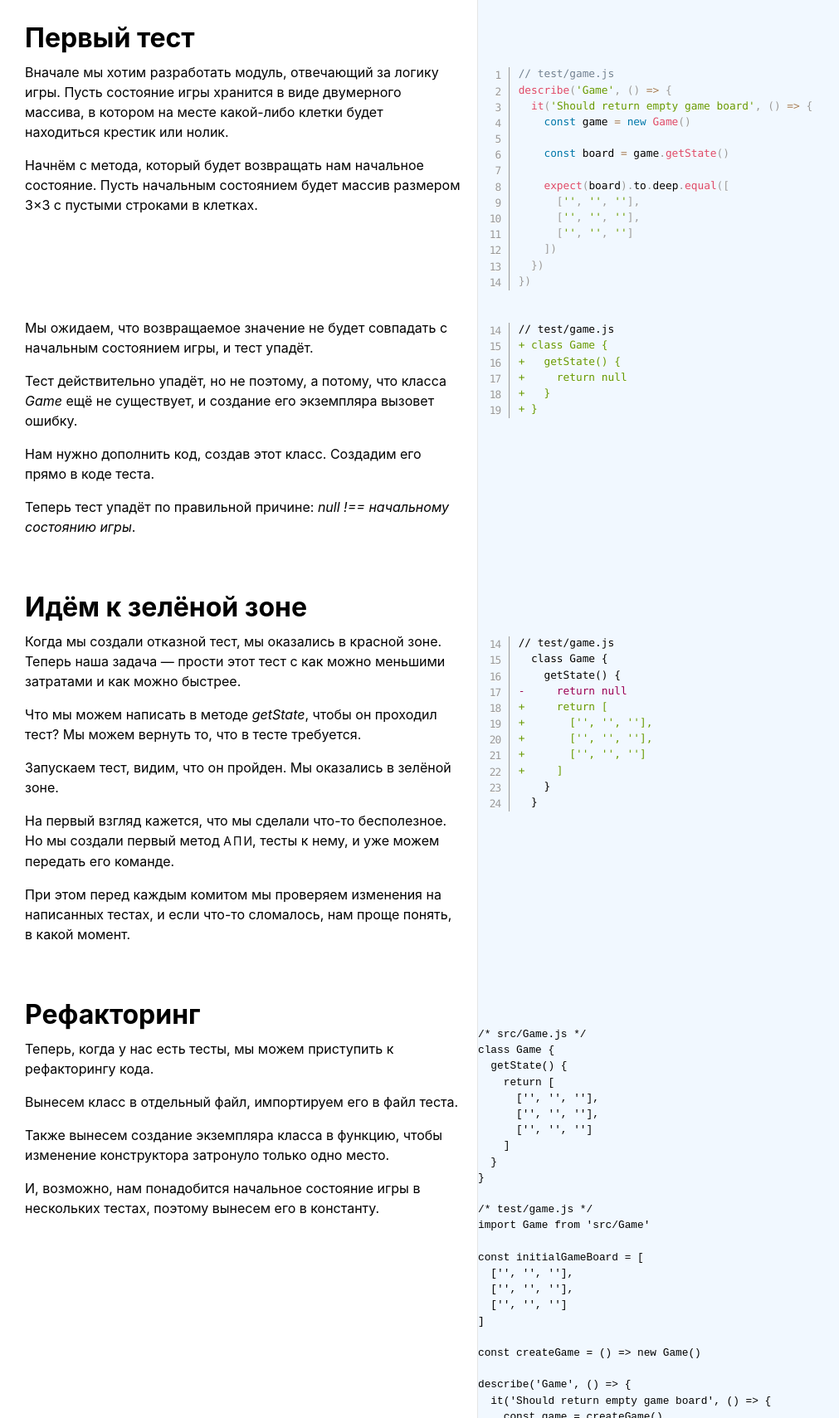
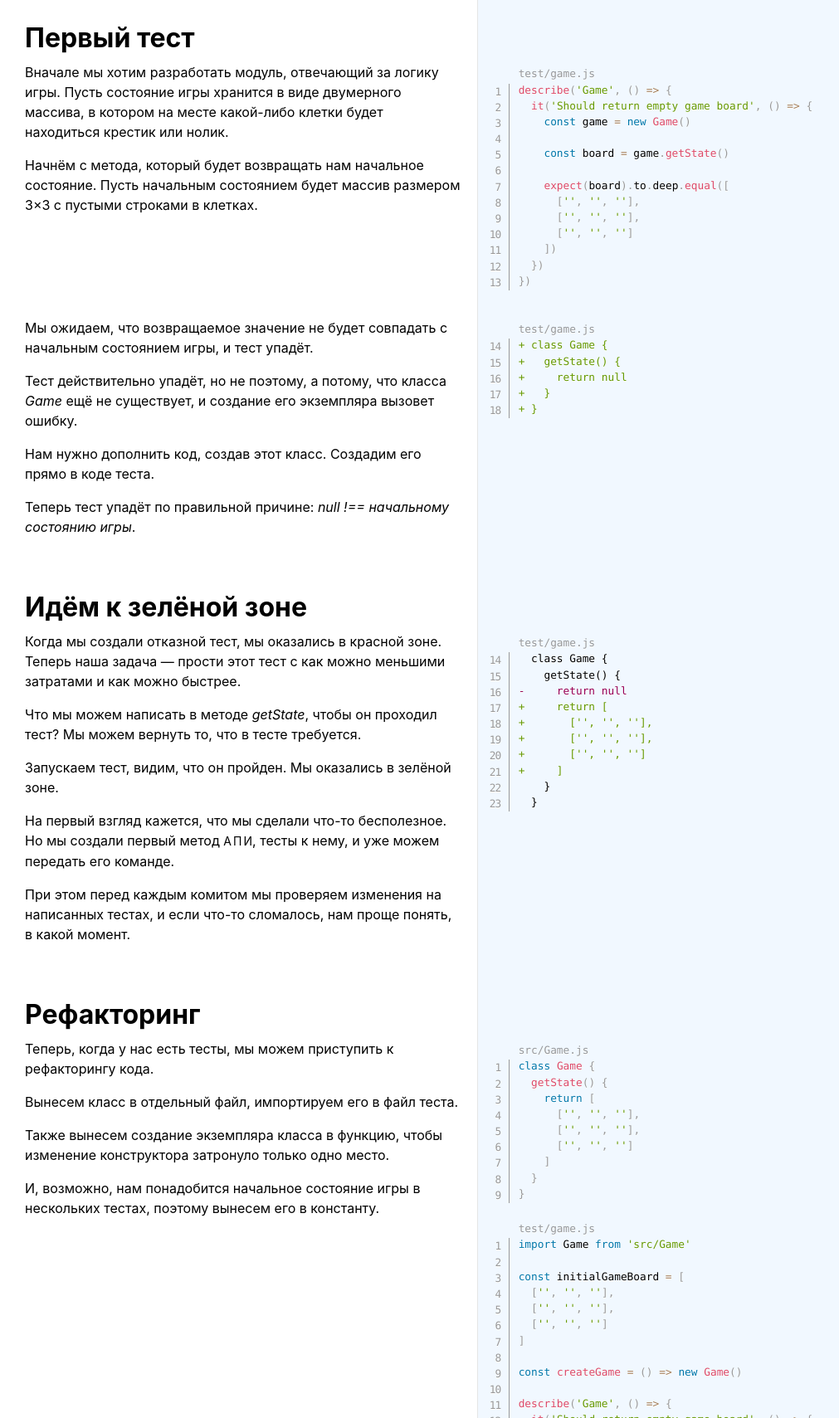
Before and after one commit to bespoyasov/ttt-tdd, a website: page src/index.html in a window 1280 px wide. Shown: the part 1826-3535 px from the top of the page at 83% size, without its empty margins (0-1011 px from the left). Drawn offline with nearby package versions, Linux system fonts and the light colour scheme; files that its build step writes are made by us from their sources.

Commit message:
add filenames to code blocks

```diff
--- a/src/css/grid.css
+++ b/src/css/grid.css
@@ -18,6 +18,11 @@
 .code {
   width:55%;
   padding-bottom:1rem;
+  position: relative;
+}
+
+.code-filename {
+  color:rgba(0,0,0,.4);
 }
 
 .grid:first-child .text {
--- a/src/sections/2.html
+++ b/src/sections/2.html
@@ -21,7 +21,7 @@
       </ul>
     </div>
     <div class='code'>
-      <pre><code class="line-numbers language-json">"scripts": {
+      <pre><div class='code-filename'>package.json</div><code class="line-numbers language-json">"scripts": {
   "test": "mocha --require babel-core/register",
   "build": "webpack"
 },
@@ -30,7 +30,6 @@
   "babel-plugin-array-includes": "^2.0.3",
   "babel-plugin-transform-runtime": "^6.23.0",
   "babel-preset-es2015": "^6.24.1",
-  "babel-preset-stage-0": "^6.24.1",
   "chai": "^4.1.2",
   "jsdom": "^11.6.2",
   "mocha": "^5.0.1",
@@ -50,8 +49,7 @@
       <p>Создадим конфигурацию сборки и пропишем входной файл. Сборка нам понадобится ближе к концу разработки, но чтобы не отвлекаться в будущем, настроим её сейчас.</p>
     </div>
     <div class='code'>
-      <pre><code class="line-numbers language-js">// webpack.config.js
-var webpack = require('webpack')
+      <pre><div class='code-filename'>webpack.config.js</div><code class="line-numbers language-js">var webpack = require('webpack')
 var path = require('path')
 
 module.exports = [{
--- a/src/sections/3.html
+++ b/src/sections/3.html
@@ -15,8 +15,7 @@
     </div>
 
     <div class='code'>
-      <pre><code class="line-numbers language-js">// test/game.js
-describe('Game', () => {
+      <pre><div class='code-filename'>test/game.js</div><code class="line-numbers language-js">describe('Game', () => {
   it('Should return empty game board', () => {
     const game = new Game()
 
@@ -40,8 +39,7 @@ describe('Game', () => {
       <p>Теперь тест упадёт по правильной причине: <i>null <nobr>!==</nobr> начальному состоянию игры</i>.</p>
     </div>
     <div class='code'>
-      <pre data-start="14"><code class="language-diff line-numbers">// test/game.js
-+ class Game {
+      <pre data-start="14"><div class='code-filename'>test/game.js</div><code class="language-diff line-numbers">+ class Game {
 +   getState() {
 +     return null
 +   }
--- a/src/sections/4.html
+++ b/src/sections/4.html
@@ -17,8 +17,7 @@
     </div>
 
     <div class='code'>
-      <pre data-start="14"><code class="language-diff line-numbers">// test/game.js
-  class Game {
+      <pre data-start="14"><div class='code-filename'>test/game.js</div><code class="language-diff line-numbers">  class Game {
     getState() {
 -     return null
 +     return [
--- a/src/sections/5.html
+++ b/src/sections/5.html
@@ -16,9 +16,7 @@
       </div>
 
       <div class='code'>
-        <pre>
-/* src/Game.js */
-class Game {
+        <pre><div class='code-filename'>src/Game.js</div><code class="language-js line-numbers">class Game {
   getState() {
     return [
       ['', '', ''],
@@ -26,10 +24,8 @@ class Game {
       ['', '', '']
     ]
   }
-}
-
-/* test/game.js */
-import Game from 'src/Game'
+}</code></pre>
+<pre><div class='code-filename'>test/game.js</div><code class="language-js line-numbers">import Game from 'src/Game'
 
 const initialGameBoard = [
   ['', '', ''],
@@ -47,8 +43,7 @@ describe('Game', () => {
 
     expect(board).to.deep.equal(initialGameBoard)
   })
-})
-        </pre>
+})</code></pre>
       </div>
     </div>
   </section>
```
